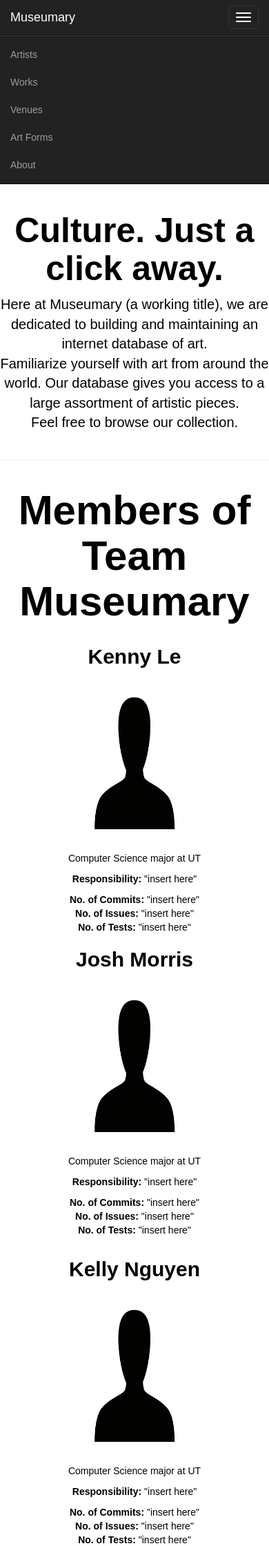
After one commit to museumary/Museumary, a web app: file app-engine/bootstrap/pages/about.html in a window 390 px wide, after a click on "Toggle navigation". The commit adds this page. Shown: the top 2241 px of the page at 69% size. Run offline with its HTML, style and script files only (its server is not run), Linux system fonts and the light colour scheme; some libraries are stand-ins or nearby versions.

Commit message:
added new pages

```diff
--- a/app-engine/bootstrap/css/about.css
+++ b/app-engine/bootstrap/css/about.css
@@ -3,7 +3,9 @@ body {
     color: #000000;
     font-family: 'Montserrat', sans-serif;
 }
-h1 {
+.container h1 {
+    font-size: 60px;
+    font-weight: bold;
     text-align: center;
 }
 .row p {
@@ -16,11 +18,7 @@ h1 {
 .col-md-6 p {
     text-align: center;
 }
-/*p {
-    font-size: 16px;
-    color: #cdcdcd;
-}
-*/
+
 .navbar {
     margin-bottom: 0;
 }
--- /dev/null
+++ b/app-engine/bootstrap/pages/about.html
@@ -0,0 +1,114 @@
+<!DOCTYPE html>
+<html lang="en">
+  <head>
+    <meta charset="utf-8">
+    <meta http-equiv="X-UA-Compatible" content="IE=edge">
+    <meta name="viewport" content="width=device-width, initial-scale=1">
+    <title>Art Museum Database</title>
+    <link href="css/bootstrap.min.css" rel="stylesheet">
+    <link href="css/about.css" rel="stylesheet">
+  </head>
+  <!--
+    ABOUT PAGE
+   -->
+  <body>
+    <!-- NAVBAR -->
+    <nav class="navbar navbar-inverse navbar-static-top">
+      <div class="container">
+        <div class="navbar-header">
+          <button type="button" class="navbar-toggle collapsed" data-toggle="collapse" data-target="#bs-example-navbar-collapse-1" aria-expanded="false">
+            <span class="sr-only">Toggle navigation</span>
+            <span class="icon-bar"></span>
+            <span class="icon-bar"></span>
+            <span class="icon-bar"></span>
+          </button>
+          <a class="navbar-brand" href="home.html#">Museumary</a>
+        </div>
+        <div class="collapse navbar-collapse" id="bs-example-navbar-collapse-1">
+          <ul class="nav navbar-nav navbar-right">
+            <li><a href="artists.html#">Artists</a></li>
+            <li><a href="works.html#">Works</a></li>
+            <li><a href="venues.html#">Venues</a></li>
+            <li><a href="art_forms.html#">Art Forms</a></li>
+            <li><a href="about.html#">About</a></li>
+          </ul>
+        </div>
+      </div>
+    </nav>
+
+    <!-- DESCRIPTION -->
+    <div class="page-header">
+      <h1>Culture. Just a click away.</h1>
+      <p>Here at Museumary (a working title), we are dedicated to building and maintaining an internet database of art.<br>Familiarize yourself with art from around the world. Our database gives you access to a large assortment of artistic pieces.<br> Feel free to browse our collection.</p>
+      <br>
+    </div>
+    <!-- TEAM -->
+    <div class="container">
+      <h1><strong>Members of Team<br>Museumary</strong></h1>
+      <div class="row">
+        <!-- Kenny Le -->
+        <div class="col-md-6">
+          <h2>Kenny Le</h2>
+          <img src="images/user_photo.png" alt="sample" width="256" height="256">
+          <p>Computer Science major at UT</p>
+          <p><strong>Responsibility:</strong> "insert here"</p>
+          <p><strong>No. of Commits:</strong>  "insert here"<br><strong>No. of Issues:</strong> "insert here"<br><strong>No. of Tests:</strong> "insert here"</p>
+        </div>
+        <!-- Josh Morris -->
+        <div class="col-md-6">
+          <h2>Josh Morris</h2>
+          <img src="images/user_photo.png" alt="sample" width="256" height="256">
+          <p>Computer Science major at UT</p>
+          <p><strong>Responsibility:</strong> "insert here"</p>
+          <p><strong>No. of Commits:</strong>  "insert here"<br><strong>No. of Issues:</strong> "insert here"<br><strong>No. of Tests:</strong> "insert here"</p>
+        </div>
+      </div>
+      <div class="row">
+        <!-- Kelly Nguyen -->
+        <div class="col-md-6">
+          <h2>Kelly Nguyen</h2>
+          <img src="images/user_photo.png" alt="sample" width="256" height="256">
+          <p>Computer Science major at UT</p>
+          <p><strong>Responsibility:</strong> "insert here"</p>
+          <p><strong>No. of Commits:</strong>  "insert here"<br><strong>No. of Issues:</strong> "insert here"<br><strong>No. of Tests:</strong> "insert here"</p>
+        </div>
+        <!-- Trenton Strahan -->
+        <div class="col-md-6">
+          <h2>Trenton Strahan</h2>
+          <img src="images/user_photo.png" alt="sample" width="256" height="256">
+          <p>Computer Science major at UT</p>
+          <p><strong>Responsibility:</strong> "insert here"</p>
+          <p><strong>No. of Commits:</strong>  "insert here"<br><strong>No. of Issues:</strong> "insert here"<br><strong>No. of Tests:</strong> "insert here"</p>
+        </div>
+      </div>
+      <div class="row">
+        <div class="col-md-3"></div>
+        <!-- Max West -->
+        <div class="col-md-6">
+          <h2>Max West</h2>
+          <img src="images/user_photo.png" alt="sample" width="256" height="256">
+          <p>Computer Science major at UT</p>
+          <p><strong>Responsibility:</strong> "insert here"</p>
+          <p><strong>No. of Commits:</strong>  "insert here"<br><strong>No. of Issues:</strong> "insert here"<br><strong>No. of Tests:</strong> "insert here"</p>
+        </div>
+        <div class="col-md-3"></div>
+      </div>
+    </div>
+    <!-- STATS -->
+    <div class="page-header"></div>
+    <div class="container">
+      <h1>Stats</h1>
+      <div class="row">
+        <p><strong>Total No. of Commits:</strong>  "insert here"<br><strong>Total No. of Issues:</strong> "insert here"<br><strong>Total No. of Tests:</strong> "insert here"</p>
+        <p><a href="http://docs.museumary.apiary.io/#"><strong>Apiary API</strong></a>
+          <br>
+          <a href="https://github.com/museumary/Museumary"><strong>GitHub Repo</strong></a>
+          <br>
+          <a href="https://trello.com/b/XcqwPcmE/project-2-idb"><strong>Trello</strong></a>
+        </p>
+      </div>
+    </div>
+
+    <script src="https://ajax.googleapis.com/ajax/libs/jquery/1.11.3/jquery.min.js"></script>
+    <script src="js/bootstrap.min.js"></script>
+  </body>
```
Also changed, not shown: app-engine/bootstrap/pages/art_forms.html (added, +44 -0 lines), app-engine/bootstrap/pages/artists.html (added, +45 -0 lines), app-engine/bootstrap/pages/home.html (added, +105 -0 lines), app-engine/bootstrap/pages/venues.html (added, +44 -0 lines), app-engine/bootstrap/pages/works.html (added, +44 -0 lines).
